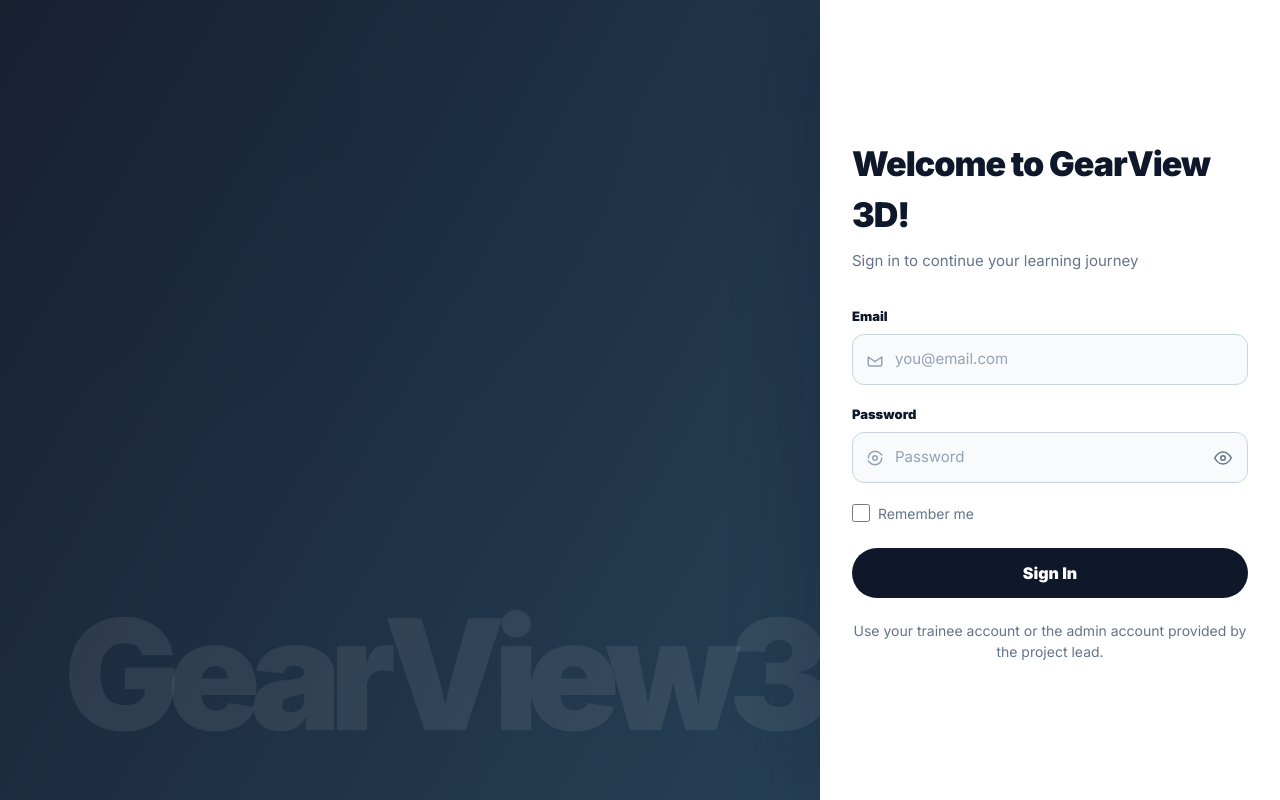
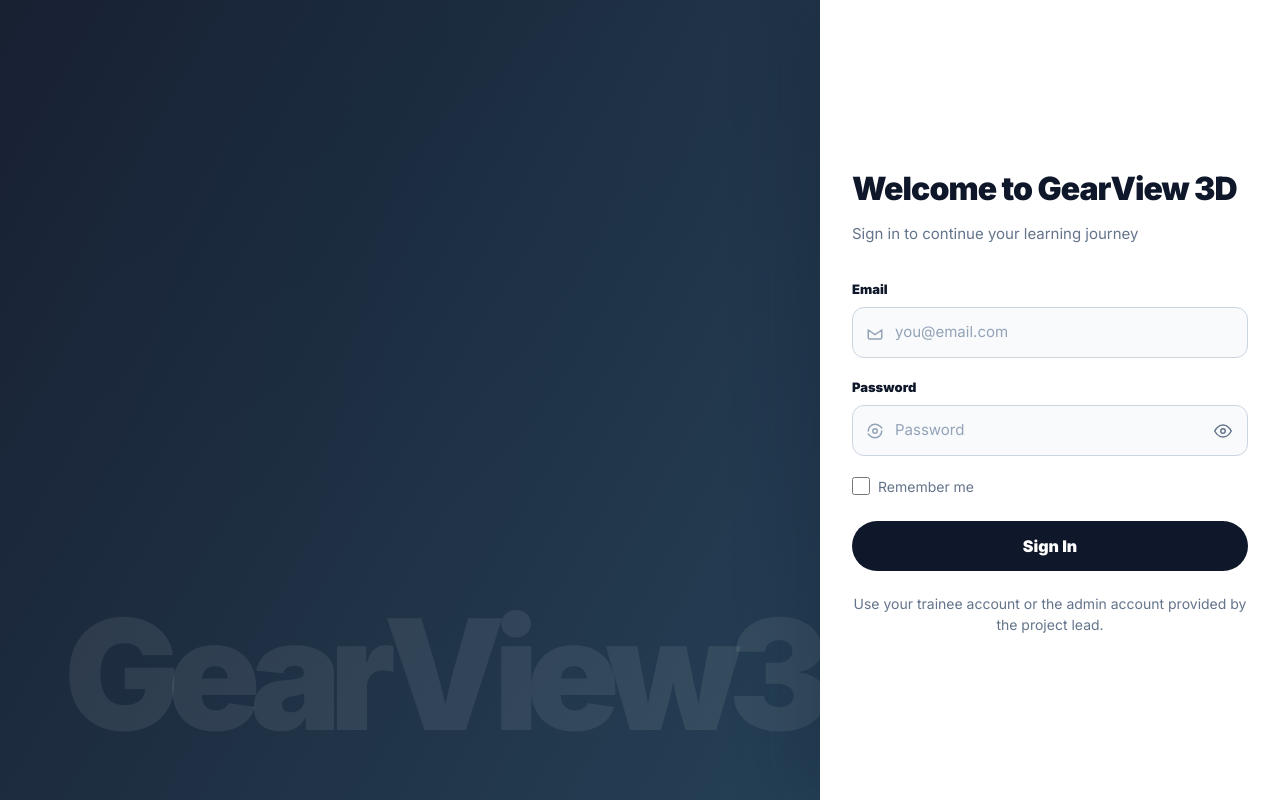
Before and after one commit to Kreprep/GearView3D, a React (Vite) app in the folder frontend/: page /login in a window 1280 px wide. Built offline with nearby package versions, Linux system fonts and the light colour scheme; no server answers.

Commit message:
Refactor ForkliftTrainingPage and LoginPage components for improved layout and styling; update PageLayout component with usage guidelines

```diff
--- a/frontend/src/ForkliftTrainingPage.css
+++ b/frontend/src/ForkliftTrainingPage.css
@@ -127,16 +127,10 @@
   color: #67e8f9;
 }
 
-.overall-progress-card h2 {
-  margin: 6px 0 6px;
-  color: #ffffff;
-  font-size: 28px;
-  font-weight: 950;
-}
-
 .overall-progress-card p {
+  margin-top: 6px;
   color: #cbd5e1;
-  font-size: 14px;
+  font-size: 15px;
 }
 
 .overall-progress-stat {
--- a/frontend/src/ForkliftTrainingPage.jsx
+++ b/frontend/src/ForkliftTrainingPage.jsx
@@ -32,7 +32,6 @@ function ForkliftTrainingPage({ moduleName = 'Forklift', user, onLogout, onNavig
           </div>
           <div className="overall-progress-text">
             <p className="forklift-training-kicker">Overall Progress</p>
-            <h2>{moduleName} Training</h2>
             <p>Combined progress from equipment usage and parts identification activities.</p>
           </div>
           <div className="overall-progress-stat">
@@ -54,7 +53,6 @@ function ForkliftTrainingPage({ moduleName = 'Forklift', user, onLogout, onNavig
             <Truck size={22} />
           </div>
           <div className="progress-card-body">
-            <p className="forklift-training-kicker">Module Progress</p>
             <h2>Equipment Usage</h2>
             <p>Walk-around, load handling, and post-operation familiarization.</p>
           </div>
@@ -72,7 +70,6 @@ function ForkliftTrainingPage({ moduleName = 'Forklift', user, onLogout, onNavig
             <PackageSearch size={22} />
           </div>
           <div className="progress-card-body">
-            <p className="forklift-training-kicker">Module Progress</p>
             <h2>Parts Identification</h2>
             <p>Review major forklift components, functions, and safety reminders.</p>
           </div>
@@ -91,7 +88,6 @@ function ForkliftTrainingPage({ moduleName = 'Forklift', user, onLogout, onNavig
           <ClipboardList size={22} />
         </div>
         <div className="recent-activity-body">
-          <p className="forklift-training-kicker">Recent Activity</p>
           <h2>Training activity will appear here</h2>
           <p>
             This placeholder will later show recently completed checklists, quiz attempts, and module updates.
--- a/frontend/src/LoginPage.css
+++ b/frontend/src/LoginPage.css
@@ -35,8 +35,8 @@
 .login-content h1 {
   margin: 0 0 10px;
   color: #0f172a;
-  font-size: 34px;
-  font-weight: 950;
+  font-size: 32px;
+  font-weight: 900;
   letter-spacing: -0.03em;
 }
 
--- a/frontend/src/LoginPage.jsx
+++ b/frontend/src/LoginPage.jsx
@@ -33,7 +33,7 @@ function LoginPage({ onLogin, loginError, setLoginError }) {
     <div className="login-page">
       <div className="login-box">
         <div className="login-content">
-          <h1>Welcome to GearView 3D!</h1>
+          <h1>Welcome to GearView 3D</h1>
           <p className="login-subtitle">Sign in to continue your learning journey</p>
 
           <form onSubmit={handleSubmit}>
```
Also changed, not shown: frontend/src/components/PageLayout.jsx (+55 -0 lines).
